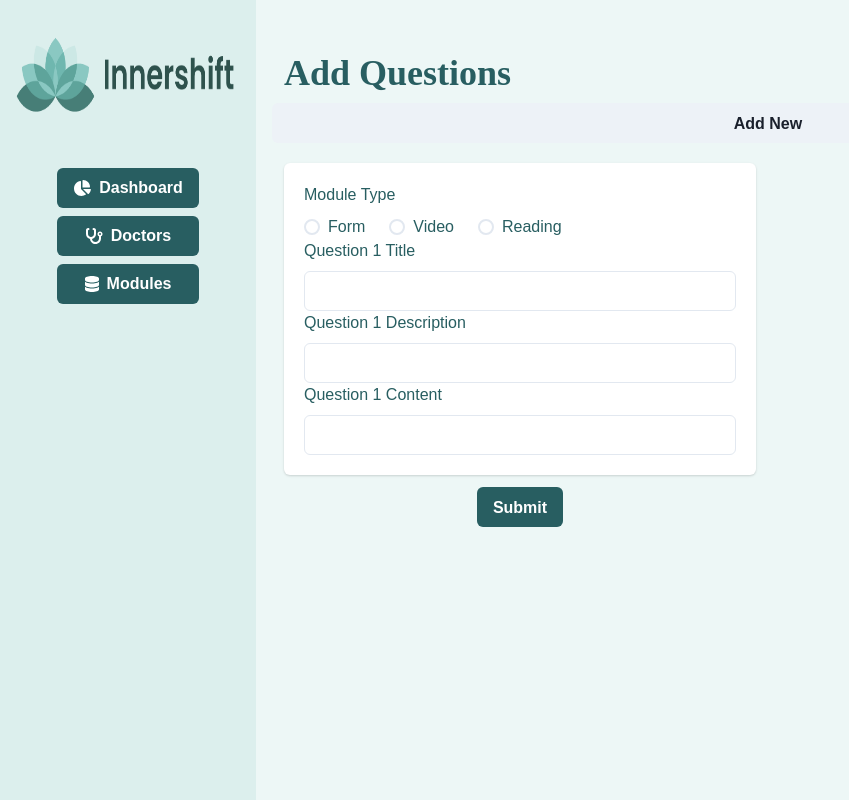
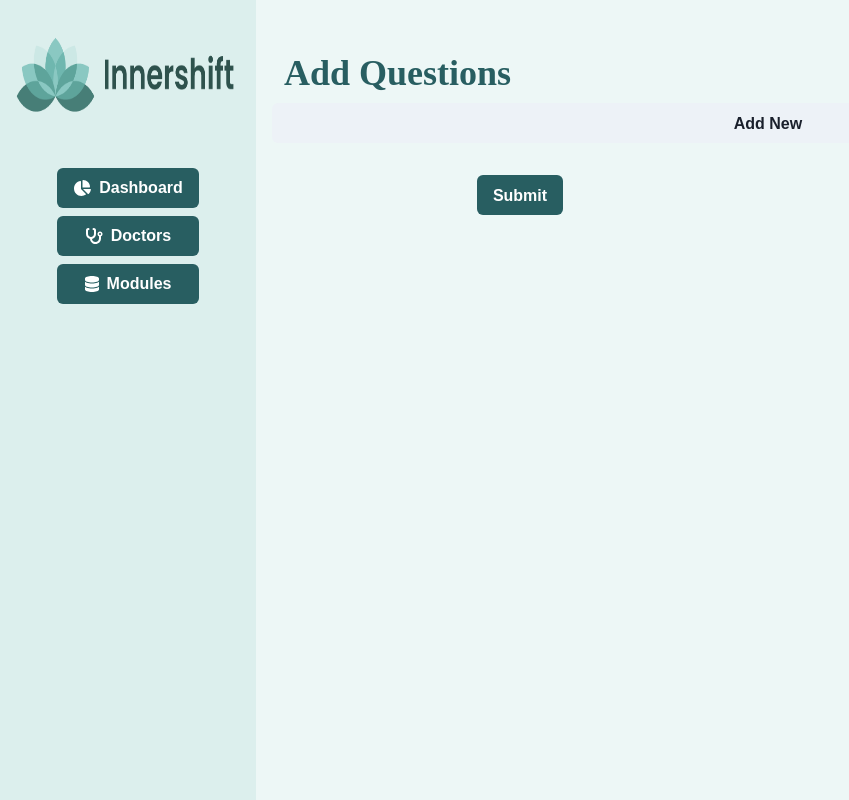
Before and after one commit to RachnaKedigehalli/Innershift, a React (Create React App) app in the folder frontend_web/: page /admin/addquestions in a window 1280 px wide. Shown: the whole page, without its empty margins (0-849 px from the left). Built offline with nearby package versions, Linux system fonts and the light colour scheme.

Commit message:
Minor Changes

```diff
--- a/frontend_web/src/Pages/Admin/AddQuestions.js
+++ b/frontend_web/src/Pages/Admin/AddQuestions.js
@@ -24,44 +24,10 @@ function AddQuestions() {
 	const navigate = useNavigate();
 	const location = useLocation();
 	const [numberOfQuestions,setNumberOfQuestions] = useState(0)
-	const [questions,setQuestions] = useState([])
+	const [tasks,setQuestions] = useState([])
 
-	useEffect(()=>{
-		// setNumberOfQuestions(location.state.numberOfQuestions)
-
-		// var temp = []
-		// for(var i=1; i<=location.state.numberOfQuestions; i++){
-        //     temp.push({
-		// 		type:0,
-		// 		description:"",
-		// 		content:""
-		// 	})
-        // }
-		// setQuestions(temp)
-
-
-		var temp = []
-
-		temp.push({
-			type:0,
-			description:"",
-			content:""
-		})
-
-        setNumberOfQuestions(1)
-		setQuestions([{
-			type:0,
-			title:"",
-			description:"",
-			content:""
-		}])
-
-	},[])
-
-
-	const clickAddTask = () =>{
-		var dict = {...location.state,tasks:questions}
-		console.log(dict)
+	const onSubmit = () =>{
+		var dict = {...location.state,tasks:tasks}
 
 		// axios.post('http://localhost:8080/api/v1/auth/register',credentials)
         //     .then(response=>{
@@ -74,37 +40,38 @@ function AddQuestions() {
 	}
 
 	const onTitleChange = (event,qno)=>{
-		var temp = questions
+		var temp = tasks
 		temp[qno-1].title = event.target.value
 		setQuestions(temp)
 	}
 
 	const onDescriptionChange = (event,qno)=>{
-		var temp = questions
+		var temp = tasks
 		temp[qno-1].description = event.target.value
 		setQuestions(temp)
 	}
 
 	const handleChangeModuleType = (event,qno) =>{
-		var temp = questions
+		var temp = tasks
 		temp[qno-1].type = parseInt(event)
 		setQuestions(temp)
 	}
 
 	const handleContentChange =  (event,qno)=>{
-		var temp = questions
+		var temp = tasks
 		temp[qno-1].content = event.target.value
 		setQuestions(temp)
 	}
 
 	const addNewTask = () => {
 		setNumberOfQuestions(numberOfQuestions+1)
-		var temp = questions
+		var temp = tasks
 		temp.push({
 			type:0,
 			description:"",
 			content:""
 		})
+		setQuestions(temp)
 	}
     function FormQuestions(qno){
         return(
@@ -138,16 +105,16 @@ function AddQuestions() {
     }
 
 	function QuestionsForm(number){
-        var questions = [];
+        var displayQuestions = [];
 
         for(var i=1; i<=number.number; i++){
-            questions.push(<FormQuestions key={i} qno={i}/>)
+            displayQuestions.push(<FormQuestions key={i} qno={i}/>)
         }
 
 		return (<form>
-            {questions}
+            {displayQuestions}
 
-			<Button onClick={clickAddTask} align='center' bg='teal.700' color='white' m={3}> Submit </Button>
+			<Button onClick={onSubmit} align='center' bg='teal.700' color='white' m={3}> Submit </Button>
 		</form>);
 	}
 
```
